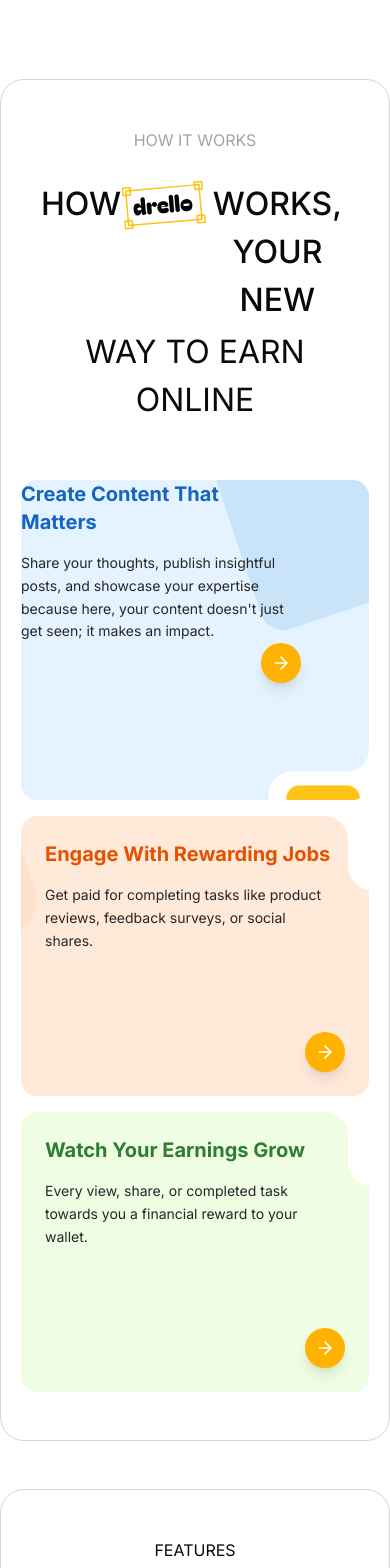
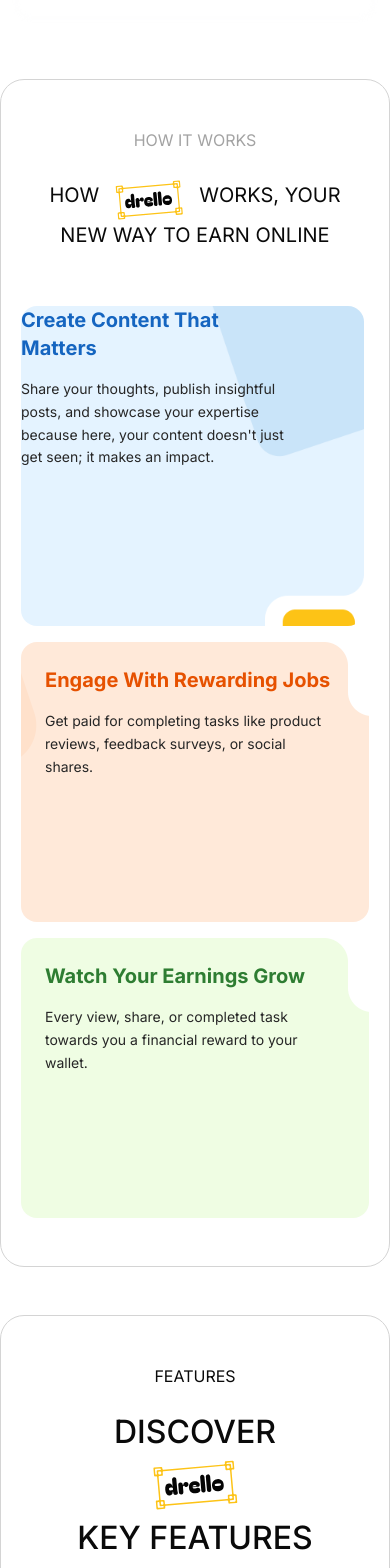
Before and after one commit to Thedrello/Drello, a Next.js app: page / in a window 390 px wide. Shown: the part 840-2408 px from the top of the page. Built offline with nearby package versions, Linux system fonts and the light colour scheme.

Commit message:
mobile section not completely done

```diff
--- a/app/components/sections/how-it-works.tsx
+++ b/app/components/sections/how-it-works.tsx
@@ -32,7 +32,7 @@
           How it Works
         </h1>
 
-        <div className="flex justify-center items-center flex-col gap-1 text-[32px] m-5">
+        <div className="lg:flex justify-center items-center flex-col gap-1 text-[32px] m-5 hidden">
           <div className="flex">
           <span className="font-medium">HOW</span>
           <Image
@@ -48,21 +48,39 @@
           </div>
           <p> WAY TO EARN ONLINE</p>
         </div>
+        {/* Mobile Layout */}
+        <div className="flex justify-center items-center flex-col text-[20px] m-5 lg:hidden">
+          <div className="flex">
+          <span className="font-normal">HOW</span>
+          <Image
+            height={100}
+            width={100}
+            src="/squared-drello.svg"
+            alt="squared drello"
+            className="h-[40px] w-[100px]"
+          />
+          <span className="font-normal">
+            WORKS, YOUR
+          </span>
+          </div>
+          <p> NEW WAY TO EARN ONLINE</p>
+        </div>
       </div>
 
       <div className="w-full max-w-7xl mx-auto">
         {/* Mobile Layout */}
         <div className="block md:hidden space-y-4">
           {/* Blue card - Mobile */}
-          <div className="card relative w-full min-h-[320px] overflow-hidden rounded-2xl">
+          <div className="card relative w-[343px] min-h-[320px] overflow-hidden rounded-2xl">
             <Image
               src="/blue-card.png"
               alt="Create Content Background"
-              fill
-              className="object-cover"
+              width={343}
+              height={442}
+              className="object-cover w-full h-full absolute"
               sizes="(max-width: 768px) 100vw"
             />
-            <div className="absolute flex flex-col justify-between">
+            <div className="relative flex flex-col justify-between">
               <div>
                 <h2 className="text-xl font-bold leading-7 text-[#1565C0] mb-4">
                   Create Content That <br /> Matters
@@ -73,11 +91,7 @@
                   get seen; it makes an impact.
                 </p>
               </div>
-              <div className="flex justify-end">
-                <div className="arrow-icon bg-[#FFB300] rounded-full p-2.5 w-10 h-10 flex items-center justify-center shadow-lg">
-                  <ArrowRight className="w-5 h-5 text-white" />
-                </div>
-              </div>
+
             </div>
           </div>
 
@@ -100,11 +114,7 @@
                   surveys, or social shares.
                 </p>
               </div>
-              <div className="flex justify-end">
-                <div className="arrow-icon bg-[#FFB300] rounded-full p-2.5 w-10 h-10 flex items-center justify-center shadow-lg">
-                  <ArrowRight className="w-5 h-5 text-white" />
-                </div>
-              </div>
+
             </div>
           </div>
 
@@ -127,11 +137,7 @@
                   reward to your wallet.
                 </p>
               </div>
-              <div className="flex justify-end">
-                <div className="arrow-icon bg-[#FFB300] rounded-full p-2.5 w-10 h-10 flex items-center justify-center shadow-lg">
-                  <ArrowRight className="w-5 h-5 text-white" />
-                </div>
-              </div>
+
             </div>
           </div>
         </div>
```
